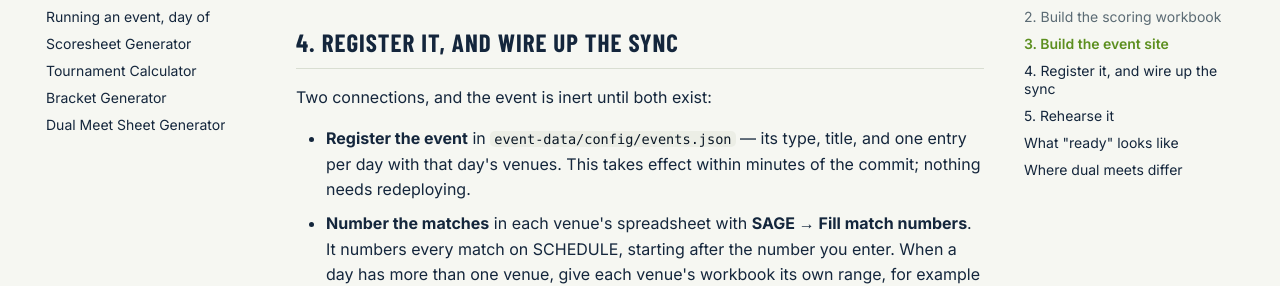
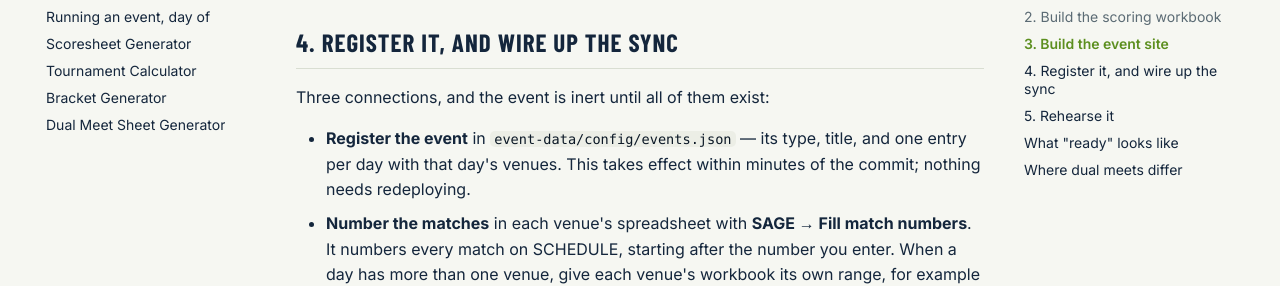
Before and after one commit to sage-match-control/sage-docs, an MkDocs documentation site: the page built from docs/features/preparing-an-event.md, in a window 1280 px wide and 900 px high, scrolled down 3113 px. Shown: the part 173-459 px from the top of the window. Built offline with MkDocs 1.6.1 and Material for MkDocs 9.7.7, drawn with Linux system fonts in a browser that asks for light colours; comment, search, counter and statistics services are not loaded.

Commit message:
Fix connection count in event prep step 4
The step lists three connections (register, number matches, wire up
sync), not two.

Co-Authored-By: Claude Opus 5 <noreply@anthropic.com>

```diff
--- a/docs/features/preparing-an-event.md
+++ b/docs/features/preparing-an-event.md
@@ -130,7 +130,7 @@ both clubs' logos for a dual meet.
 
 ## 4. Register it, and wire up the sync
 
-Two connections, and the event is inert until both exist:
+Three connections, and the event is inert until all of them exist:
 
 - **Register the event** in `event-data/config/events.json` — its type,
   title, and one entry per day with that day's venues. This takes effect
```
